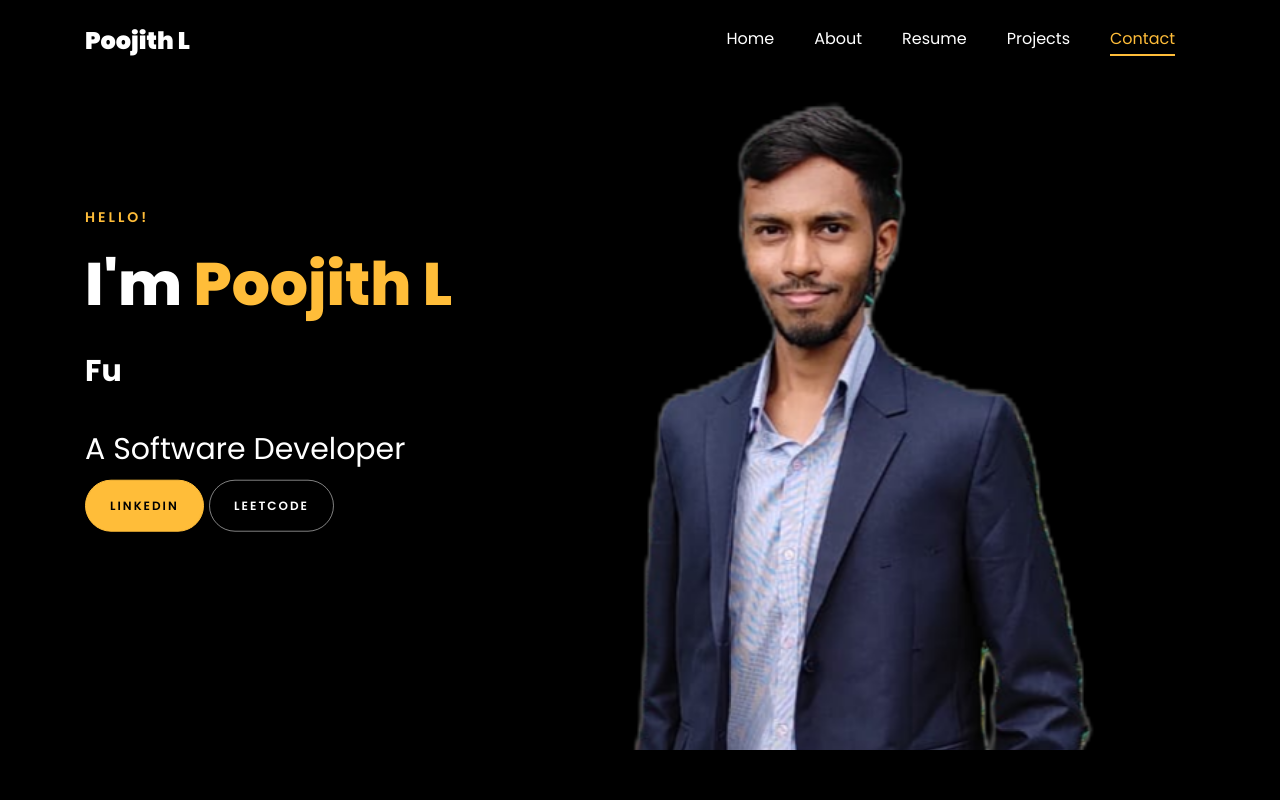
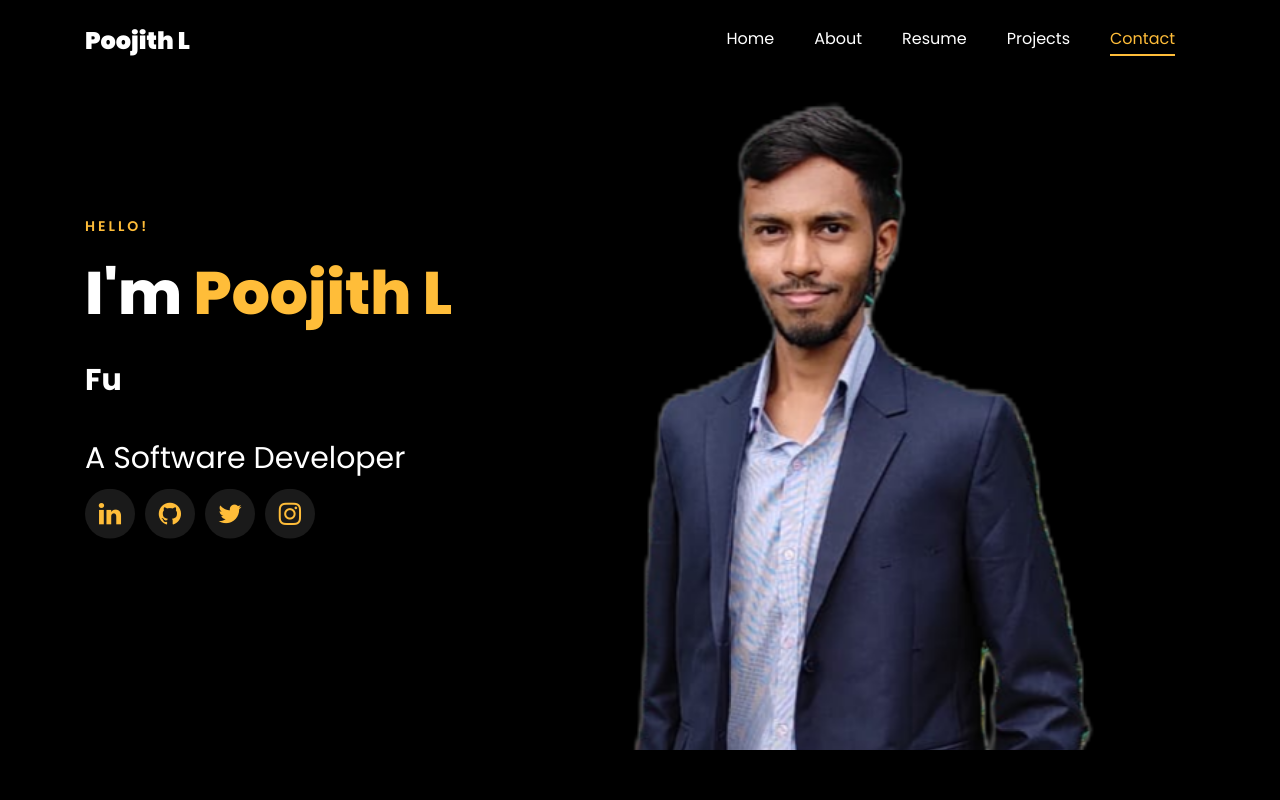
Before and after one commit to Poojith-L/PoojithL, a plain HTML site: page index.html in a window 1280 px wide. Shown: the top 800 px of the page. Drawn offline with Linux system fonts and the light colour scheme; files whose address does not match are found by name.

Commit message:
Third Commit

```diff
--- a/index.html
+++ b/index.html
@@ -183,8 +183,14 @@
 			            <h2>A Software Developer</h2>
 						<!-- <h2 class="d-flex" style="margin-bottom: 0">With over 5 years of experience</h2> -->
 						<!-- <br> -->
-			            <p><a href="https://www.linkedin.com/in/poojithl/" class="btn btn-primary py-3 px-4">LinkedIn</a>
-							<a href="https://leetcode.com/u/Poojith_L/" class="btn btn-white btn-outline-white py-3 px-4">Leetcode</a></p>
+			            <ul class="ftco-footer-social list-unstyled d-flex align-items-center mb-0">
+							<li class="ftco-animate"><a href="https://www.linkedin.com/in/poojithl/"><span class="icon-linkedin"></span></a></li>
+							<li class="ftco-animate"><a href="https://github.com/Poojith-L"><span class="icon-github"></span></a></li>
+							<li class="ftco-animate"><a href="https://x.com/poojith_l"><span class="icon-twitter"></span></a></li>
+							<li class="ftco-animate"><a href="https://www.instagram.com/poojith.l/"><span class="icon-instagram"></span></a></li>
+						</ul>
+						<!-- <p><a href="https://www.linkedin.com/in/poojithl/" class="btn btn-primary py-3 px-4">LinkedIn</a>
+							<a href="https://leetcode.com/u/Poojith_L/" class="btn btn-white btn-outline-white py-3 px-4">Leetcode</a></p> -->
 		            </div>
 		          </div>
 	        	</div>
@@ -398,7 +404,7 @@
     					<span class="date">2021-2025</span>
     					<h2>Bachelor of Engineering, CSE</h2>
     					<span class="position">Gopalan College of Engineering (GCEM)</span>
-    					<p class="mt-4">CGPA: 8.99</p>
+    					<p class="mt-4">CGPA: 9.09</p>
     				</div>
     			</div>
 
```
